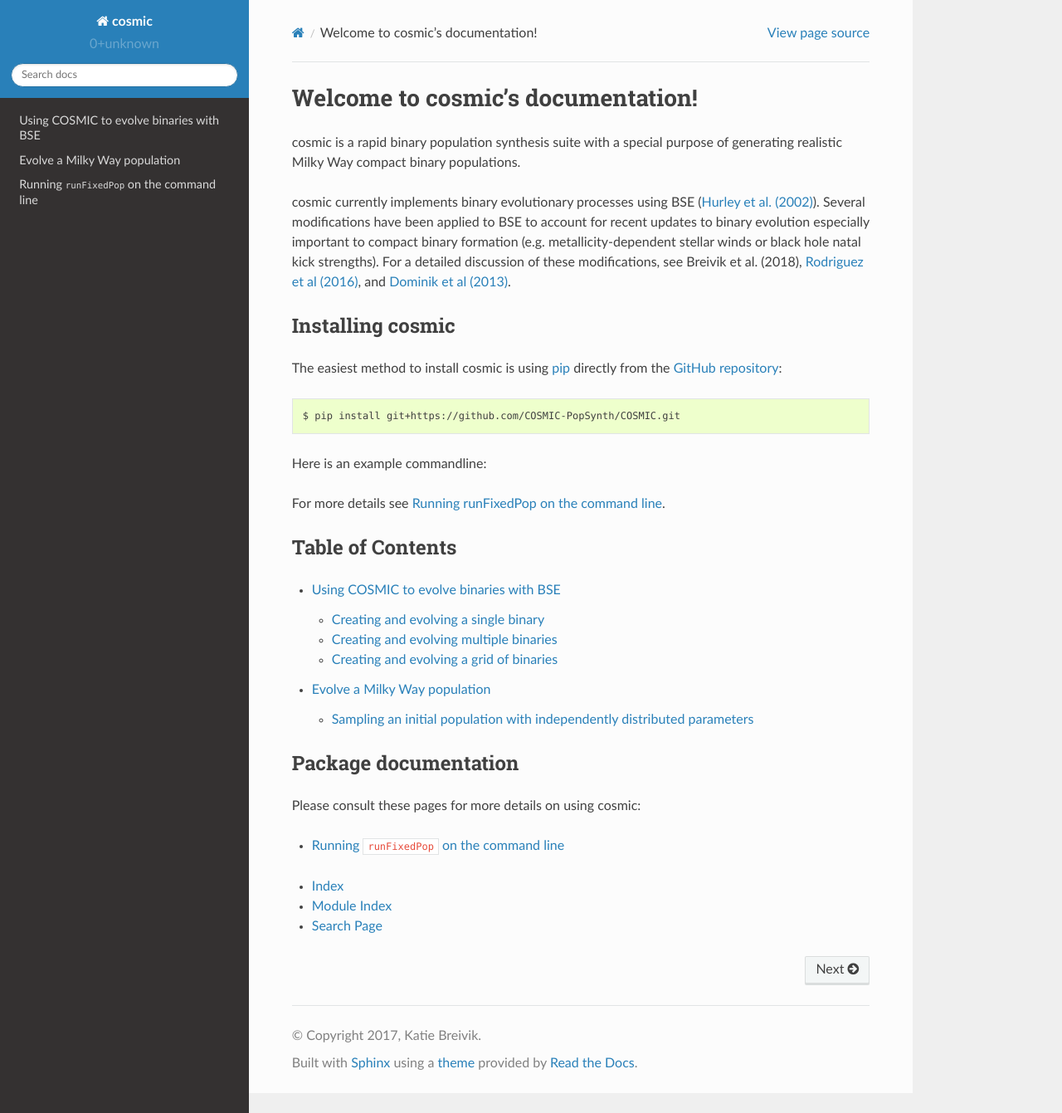
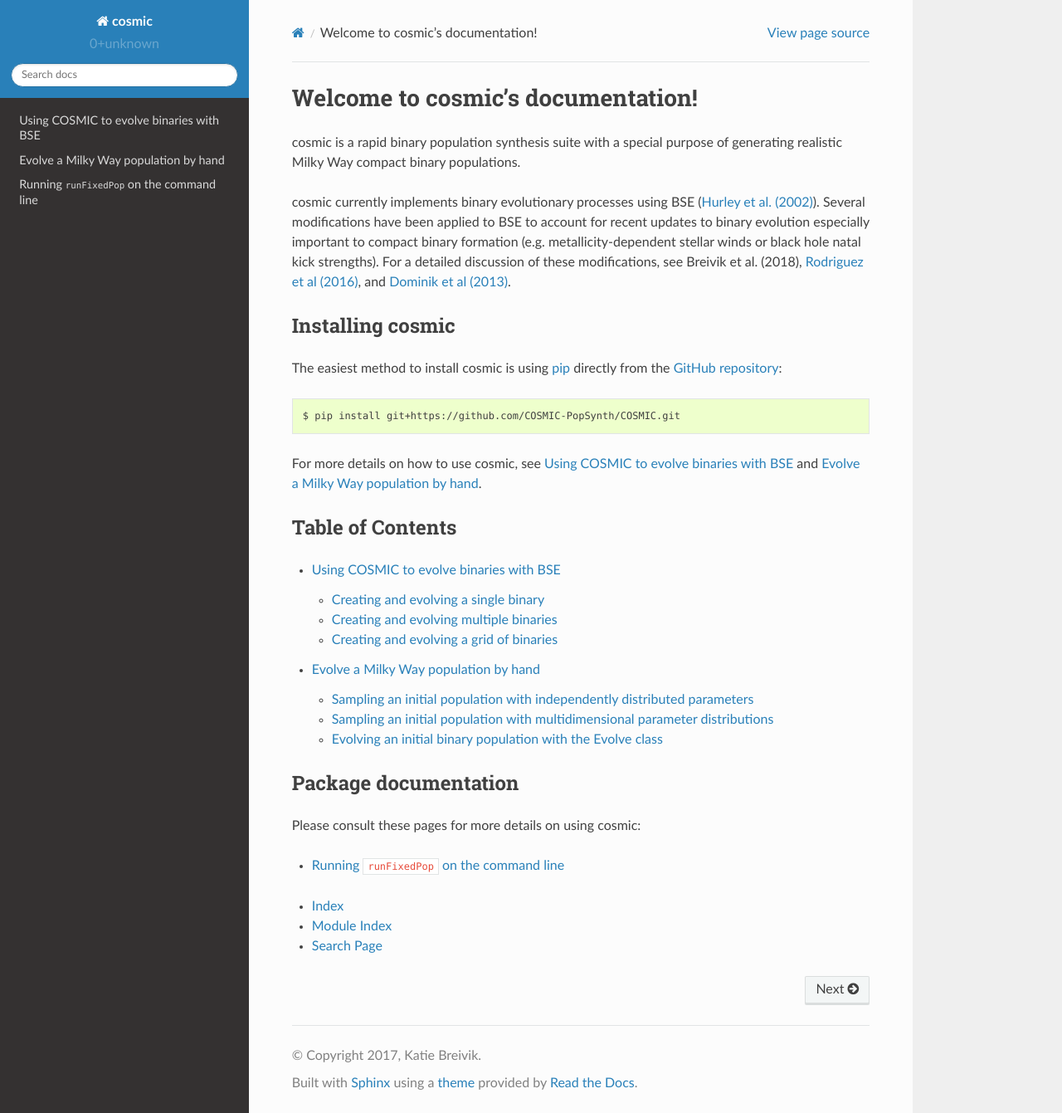
Before and after one commit to COSMIC-PopSynth/COSMIC, a Sphinx documentation site: the page built from docs/index.rst, in a window 1280 px wide and 1341 px high. Shown: the whole window at 83% size. Built offline with Sphinx 7.4.7 and the Read the Docs theme 2.0.0, drawn with Linux system fonts in a browser that asks for light colours; some of the changed lines change nothing that is shown.

Commit message:
adding docs for generating binary populations

```diff
--- a/docs/index.rst
+++ b/docs/index.rst
@@ -21,12 +21,8 @@
    $ pip install git+https://github.com/COSMIC-PopSynth/COSMIC.git
 
 
-Here is an example commandline:
+For more details on how to use cosmic, see :ref:`examples` and :ref:`runpop`.
 
-.. code-block:: bash
-    runFixedPop --inifile Params.ini --Niter 1000000 --Nstep 10000 --galaxy-component ThinDisk --nproc=2 --final-kstar1=11 --final-kstar2=11 --initial_samp "multidim"
-
-For more details see :ref:`command-line`.
 
 *****************
 Table of Contents
--- a/docs/runpop/index.rst
+++ b/docs/runpop/index.rst
@@ -1,17 +1,16 @@
 .. _runpop:
 
-#############################
-Evolve a Milky Way population
-#############################
+#####################################
+Evolve a Milky Way population by hand
+#####################################
 
-To generate a Milky Way like population, we need to generate an initial set of
-binaries that is representative of a population born in the Milky Way. This means
-we need to supply several arguments to our initial binary sampler. There are two
-distinct ways to generate the initial population:
+To create a synthetic Milky Way population, we need to generate an initial set
+of binaries that is representative of a population born in the Milky Way.
+This means we need to supply several arguments to our initial binary sampler.
+There are two  ways to generate the initial population:
 
-1. assume all binary paramters are independent of one another
-
-2. try to account for parameter dependencies
+1. assume binary parameters are independent of one another
+2. account for parameter dependencies following Moe & Di Stefano 2017
 
 We consider both cases below.
 
@@ -19,12 +18,108 @@
 Sampling an initial population with independently distributed parameters
 ************************************************************************
 
-The
+There are several different initial parameter distributions that are used
+in binary population synthesis codes. COSMIC is equipped with different
+models for each binary parameter. You can access the available models using
+the help for the independent sampler as shown in the example below
 
 .. ipython::
 
     In [1]: from cosmic.sample.initialbinarytable import InitialBinaryTable
 
-    In [2]: IBT, sampled_mass = InitialBinaryTable.sampler('independent', primary_min=0.08, primary_max=5.0, primary_model='kroupa93', ecc_model='thermal', SFH_model='const', component_age=10000.0, size=1000)
+    In [2]: from cosmic.sample.sampler import independent
 
-    In [3]: print(IBT)
+To see the arguments the initial binary sampler requires, use the help function
+
+.. ipython::
+
+    In [3]: help(independent.get_independent_sampler)
+
+Similarly, to see the different models that can be used for each parameter
+sample, use the help function for the argument. The syntax for each parameter
+sample is always: sample_`paramter`. See the example for the star formation
+history (SFH) below:
+
+.. ipython::
+
+    In [4]: help(independent.Sample.sample_SFH)
+
+Now let's create our first initial binary sample:
+
+.. ipython::
+
+    In [5]: IBT, sampled_mass = InitialBinaryTable.sampler('independent', primary_min=0.08, primary_max=5.0, primary_model='kroupa93', ecc_model='thermal', SFH_model='const', component_age=10000.0, size=10)
+
+    In [6]: print(IBT)
+
+NOTE: the length of the initial binary data set, IBT, does not match
+the size parameter provided to InitialBinaryTable.sampler.
+This is becuase the sampler begins by sampling a set of stellar masses of size=size, then assigns each of the stellar masses to be either single or in a binary system. Since we are interested in binaries, we only retain the binary systems. However, we also keep track of the total mass sampled so that we can scale our findings to a full Milky Way population.
+
+****************************************************************************
+Sampling an initial population with multidimensional parameter distributions
+****************************************************************************
+
+cosmic implements multidimensionally distributed initial binaries according to Moe & Di Stefano 2017. The python code used in cosmic to create this sample was lightly adapted from python code written by Mads Sorenson, which is based on the IDL scripts written to accompany Moe & Di Stefano 2017.
+
+The multidimensional initial binary data is sampled in cosmic as follows:
+
+.. ipython::
+
+    In [1]: from cosmic.sample.initialbinarytable import InitialBinaryTable
+
+    In [2]: from cosmic.sample.sampler import multidim
+
+To see the arguments necessary to call the multidimensional sampler use the help function:
+
+.. ipython::
+
+    In [3]: help(multidim.get_multidim_sampler)
+
+The random seed is used to reproduce your initial sample, since there are several stochastic processes involved in the muldimensional sample.
+
+Now let's create a multidimensional initial binary sample:
+
+.. ipython::
+
+    In [5]: IBT, sampled_mass = InitialBinaryTable.sampler('multidim', final_kstar1 = ['11'], final_kstar2 = ['11'], rand_seed = 2, nproc = 1, SFH_model='const', component_age=10000.0, size=10)
+
+    In [6]: print IBT
+
+NOTE that in the multidimensional case, the binary fraction is one of the dependent parameters. This results in the size of the initial binary data matching the size provided to the sampler. As in the independent sampling case, we keep track of the total sampled mass to scale our simulated population to the full Milky Way.
+
+Also not that instead of supplying a minimum or maximum primary mass, we specified the final kstars. The final kstar is the final state of the binary system we are interested in and is based on the bse kstar naming conventions. The conventions are as follows:
+
+*   0 :        MS, < 0.7 Msun
+*   1 :        MS, > 0.7 Msun
+*   2 :        Hertzsprung Gap
+*   3 :        First Giant Branch
+*   4 :        Core Helium Burning
+*   5 :        Early Asymptotic Giant Branch
+*   6 :        Thermally Pulsing AGB
+*   7 :        Naked Helium Star MS
+*   8 :        Naked Helium Star Hertzsprung Gap
+*   9 :        Naked Helium Star Giant Branch
+*  10 :        Helium White Dwarf
+*  11 :        Carbon/Oxygen White Dwarf
+*  12 :        Oxygen/Neon White Dwarf
+*  13 :        Neutron Star
+*  14 :        Black Hole
+*  15 :        Massless Remnant
+
+***********************************************************
+Evolving an initial binary population with the Evolve class
+***********************************************************
+As in :ref:`examples`, now that we have an initial binary population, we can simply evolve it using the Evolve class. The syntax is as follows:
+
+.. ipython::
+
+    In [1]: from cosmic.sample.initialbinarytable import InitialBinaryTable
+
+    In [2]: from cosmic.evolve import Evolve
+
+    In [3]: InitialBinaries, sampled_mass = InitialBinaryTable.sampler('multidim', final_kstar1 = ['11'], final_kstar2 = ['11'], rand_seed = 2, nproc = 1, SFH_model='const', component_age=10000.0, size=100)
+
+    In [4]: BSEDict = {'xi': 0.5, 'bhflag': 1, 'neta': 0.5, 'windflag': 3, 'wdflag': 0, 'alpha1': 1.0, 'pts1': 0.05, 'pts3': 0.02, 'pts2': 0.01, 'epsnov': 0.001, 'hewind': 1.0, 'CK': -1000, 'bwind': 0.0, 'lambdaf': 1.0, 'mxns': 3.0, 'beta': -1.0, 'tflag': 1, 'acc2': 1.5, 'nsflag': 3, 'ceflag': 0, 'eddfac': 1.0, 'merger': 0, 'ifflag': 0, 'bconst': -3000, 'sigma': 265.0, 'gamma': -2.0}
+
+    In [5]: EvolvedBinariesBPP, EvolvedBinariesBCM, initialConditions  = Evolve.evolve(initialbinarytable=InitialBinaries, BSEDict=BSEDict)
```
